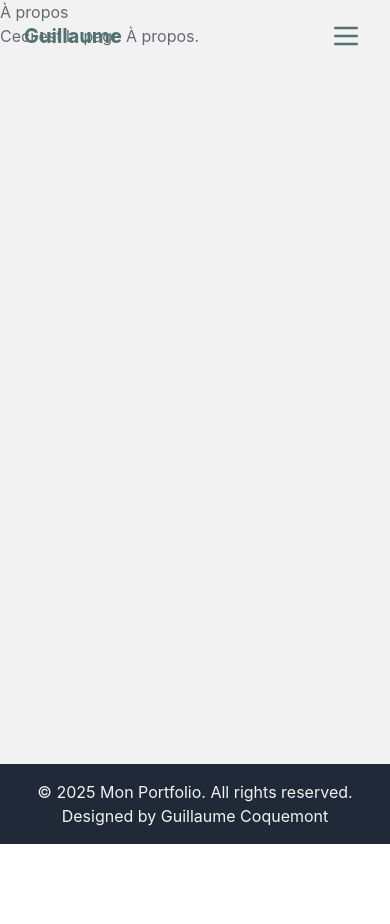
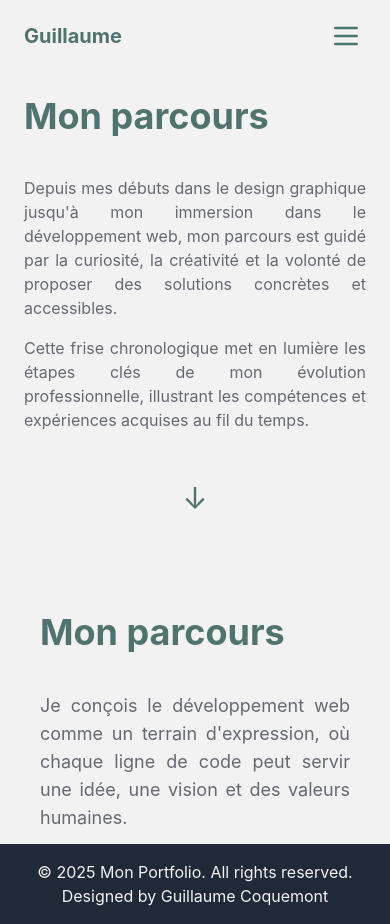
Before and after one commit to GuillaumeCoquemont/mon-portfolio, a React (Vite) app: page /about in a window 390 px wide. Before the commit the page ends 844 px from the top, so only its background shows below. Built offline with nearby package versions, Linux system fonts and the light colour scheme.

Commit message:
Création de la page About, d'une frise chronologique
Le CV à jour est encore à ajouter.

```diff
--- a/package.json
+++ b/package.json
@@ -14,6 +14,7 @@
     "react": "^19.1.0",
     "react-dom": "^19.1.0",
     "react-router-dom": "^7.6.3",
+    "react-vertical-timeline-component": "^3.5.3",
     "swiper": "^11.2.10"
   },
   "devDependencies": {
--- /dev/null
+++ b/src/components/About/AboutIntro.jsx
@@ -0,0 +1,28 @@
+export default function AboutIntro() {
+  return (
+    <section
+      id="about"
+      role="region"
+      aria-label="À propos de moi"
+      className="sm:min-h-screen snap-start pt-24 flex flex-col justify-center items-center bg-white text-black"
+    >
+      <div className="w-full max-w-4xl px-6">
+        <h2 className="text-4xl font-bold text-green mb-10">Mon parcours</h2>
+
+        <div className="text-darkGray text-justify space-y-4">
+          <p>
+            Depuis mes débuts dans le design graphique jusqu'à mon immersion dans le développement web, mon parcours est guidé par la curiosité, la créativité et la volonté de proposer des solutions concrètes et accessibles.
+          </p>
+          <p>
+            Cette frise chronologique met en lumière les étapes clés de mon évolution professionnelle, illustrant les compétences et expériences acquises au fil du temps.
+          </p>
+        </div>
+      </div>
+      <div className="mt-12">
+        <a href="#timeline" aria-label="Aller à la frise chronologique" className="animate-bounce text-green text-3xl">
+          ↓
+        </a>
+      </div>
+    </section>
+  );
+}
--- /dev/null
+++ b/src/components/About/AboutSection.jsx
@@ -0,0 +1,179 @@
+import { VerticalTimeline, VerticalTimelineElement } from 'react-vertical-timeline-component';
+import 'react-vertical-timeline-component/style.min.css';
+import { FaGraduationCap, FaCode, FaBriefcase } from 'react-icons/fa';
+import './flipcard.css';
+
+import React, { useState } from 'react';
+
+const timelineData = [
+  {
+    type: 'education',
+    date: '2013',
+    icon: <FaGraduationCap />,
+    title: "DEUST Bureautique et Communication Multimédia",
+    short: "DEUST Bureautique & Communication Multimédia – ULCO Boulogne-sur-Mer.",
+    details: "Formation universitaire axée sur la bureautique, la communication et les outils multimédias à l'Université Littoral Côte d’Opale de Boulogne-sur-Mer.",
+  },
+  {
+    type: 'work',
+    date: '2014',
+    icon: <FaBriefcase />,
+    title: "PanoSign (Boulogne-sur-Mer)",
+    short: "Stage en signalétique et communication visuelle.",
+    details: "Stage en 2014 chez PanoSign Boulogne-sur-Mer : création de supports de signalétique, impression, pose, découverte du travail en atelier et en équipe.",
+  },
+  {
+    type: 'education',
+    date: '2015',
+    icon: <FaGraduationCap />,
+    title: "Licence Design Graphique",
+    short: "Licence Design Graphique – EFFICOM Lille.",
+    details: "Licence professionnelle spécialisée en design graphique à EFFICOM Lille, approfondissement des outils de création visuelle et de la communication graphique.",
+  },
+  {
+    type: 'education',
+    date: '2017',
+    icon: <FaGraduationCap />,
+    title: "Mise à niveau en arts appliqués",
+    short: "Mise à niveau en arts appliqués – IFFDEC Rennes.",
+    details: "Année de mise à niveau à l’IFFDEC Rennes, acquisition des bases artistiques et techniques nécessaires pour poursuivre en design global.",
+  },
+  {
+    type: 'education',
+    date: '2018 - 2020',
+    icon: <FaGraduationCap />,
+    title: "Mastère en design global",
+    short: "Mastère en design global – IFFDEC Rennes.",
+    details: "Cursus mêlant architecture d'intérieur, design produit et design graphique. Deux stages de 6 mois : en design textile (création de motifs pour vêtements) et à Expression Bretagne (communication visuelle, affiches, logos, catalogues, découverte du code).",
+  },
+    {
+    type: 'work',
+    date: '2018',
+    icon: <FaBriefcase />,
+    title: "MG3",
+    short: "Stage en graphisme et communication visuelle.",
+    details: "Stage chez MG3 (2017) : graphisme, création de supports print, gestion de projets de communication visuelle.",
+  },
+  {
+    type: 'work',
+    date: '2019',
+    icon: <FaBriefcase />,
+    title: "Expression Bretagne (Morlaix)",
+    short: "Stage en communication visuelle.",
+    details: "Stage à Expression Bretagne (2018) : réalisation d’affiches, logos, catalogues, avec une première approche du code et du web.",
+  },
+  {
+    type: 'work',
+    date: '2021 - 2023',
+    icon: <FaBriefcase />,
+    title: "Expériences diverses",
+    short: "Divers emplois et réflexion professionnelle.",
+    details: "Petits boulots dans divers domaines en parallèle d'une réflexion sur mon avenir professionnel, avant de m’orienter définitivement vers le développement web.",
+  },
+  {
+    type: 'education',
+    date: '2024',
+    icon: <FaCode />,
+    title: "Formation Full Stack",
+    short: "Formation Full Stack – Code Academy.",
+    details: "Formation intensive en développement web full stack à Code Academy : React, Node.js, bases de données, déploiement et projets réels.",
+  },
+  {
+    type: 'education',
+    date: '2024 - 2025',
+    icon: <FaCode />,
+    title: "Bachelor Coordinateur de Projet Informatique",
+    short: "Bachelor Coordinateur de Projet Informatique – Sup de Vinci Rennes.",
+    details: "Formation à Sup de Vinci Rennes, axée développement front & back (React, Node.js, SQL…). Stage alterné d'un an à Hidéo (création de Véhidoc).",
+  },
+];
+
+export default function AboutSection() {
+  const [flipped, setFlipped] = useState(Array(timelineData.length).fill(false));
+
+  const handleFlip = idx => {
+    setFlipped(f =>
+      f.map((val, i) => (i === idx ? !val : val))
+    );
+  };
+
+  return (
+    <section
+      id="timeline"
+      role="region"
+      aria-label="À propos de moi"
+      className="min-h-screen pt-24 px-6 bg-white text-black"
+    >
+      <div className="max-w-6xl mx-auto mb-12">
+        <h2 className="text-4xl font-bold text-green mb-10">Mon parcours</h2>
+        <p className="text-lg text-darkGray text-justify mb-8">
+          Je conçois le développement web comme un terrain d'expression, où chaque ligne de code peut servir une idée, une vision et des valeurs humaines.
+        </p>
+        <VerticalTimeline
+          lineColor="#51736F"
+          className="vertical-timeline--horizontal"
+        >
+          {timelineData.map((item, idx) => (
+            <VerticalTimelineElement
+              key={idx}
+              className={`vertical-timeline-element--${item.type}`}
+              contentStyle={{ background: '#51736F', color: '#fff' }}
+              contentArrowStyle={{ borderRight: '7px solid #51736F' }}
+              date={item.date}
+              dateClassName="text-green"
+              iconStyle={{ background: '#51736F', color: '#fff' }}
+              icon={item.icon}
+            >
+              <div
+                className={`flip-card${flipped[idx] ? ' flipped' : ''}`}
+                onClick={() => handleFlip(idx)}
+                tabIndex={0}
+                role="button"
+                onKeyPress={e => {
+                  if (e.key === 'Enter' || e.key === ' ') handleFlip(idx);
+                }}
+                style={{ cursor: 'pointer' }}
+              >
+                <div className="flip-card-inner">
+                  <div className="flip-card-front flex flex-col items-center justify-center h-full">
+                    <h3 className="vertical-timeline-element-title text-lg font-semibold text-center">{item.title}</h3>
+                    <span className="block mt-2 text-sm opacity-80">{item.date}</span>
+                    <p className="mt-4 text-sm">{item.short}</p>
+                  </div>
+                  <div className="flip-card-back flex flex-col items-center justify-center h-full">
+                    <h3 className="vertical-timeline-element-title text-lg font-semibold text-center">{item.title}</h3>
+                    <p className="mt-4 text-sm text-center">{item.details}</p>
+                  </div>
+                </div>
+              </div>
+            </VerticalTimelineElement>
+          ))}
+        </VerticalTimeline>
+        <p className="text-lg text-darkGray text-justify mt-12">
+          Au-delà des compétences techniques, je recherche des projets qui ont du sens, portés par des équipes motivées avec lesquelles je peux apprendre, partager et construire.
+        </p>
+        <div className="mt-10 flex flex-col sm:flex-row sm:justify-center sm:gap-6 gap-4">
+          <a
+            href="/CV Guillaume COQUEMONT alternance Développeur Web.pdf"
+            download
+            className="inline-block px-6 py-3 bg-green text-white font-medium rounded-lg
+              hover:bg-white hover:text-green hover:shadow-lg
+              transform transition-all duration-300 hover:scale-105
+              border-2 border-green text-center"
+          >
+            Télécharger mon CV →
+          </a>
+          <a
+            href="/projects"
+            className="inline-block px-6 py-3 bg-white text-green border-2 border-green text-center font-medium rounded-lg
+              hover:bg-green hover:text-white hover:shadow-lg
+              transform transition-all duration-300 hover:scale-105
+              "
+          >
+            Voir mes projets →
+          </a>
+        </div>
+      </div>
+    </section>
+  );
+}
--- /dev/null
+++ b/src/components/About/flipcard.css
@@ -0,0 +1,35 @@
+.flip-card {
+  background-color: transparent;
+  width: 100%;
+  height: 250px;
+  perspective: 1000px;
+}
+
+.flip-card-inner {
+  position: relative;
+  width: 100%;
+  height: 100%;
+  text-align: center;
+  transition: transform 0.6s ease-in-out;
+  transform-style: preserve-3d;
+}
+
+.flip-card.flipped .flip-card-inner {
+  transform: rotateY(180deg);
+}
+
+.flip-card-front,
+.flip-card-back {
+  position: absolute;
+  width: 100%;
+  height: 100%;
+  backface-visibility: hidden;
+  padding: 1rem;
+  border-radius: 0.5rem;
+  background-color: #51736F;
+  color: white;
+}
+
+.flip-card-back {
+  transform: rotateY(180deg);
+}
--- a/src/pages/About.jsx
+++ b/src/pages/About.jsx
@@ -1,8 +1,16 @@
+import AboutIntro from '../components/About/AboutIntro'
+import AboutSection from '../components/About/AboutSection'
+
 export default function About() {
   return (
-    <div>
-      <h1>À propos</h1>
-      <p>Ceci est la page À propos.</p>
+     <div className="scroll-smooth md:snap-y md:snap-mandatory overflow-y-scroll h-screen">
+      <section className="md:snap-start sm:min-h-screen">
+        <AboutIntro />
+      </section>
+      <section className="md:snap-start sm:min-h-screen px-4 sm:px-8 pb-10">
+        <AboutSection />
+      </section>
+
     </div>
   )
 }
```
Also changed, not shown: 2 other files (tests, documents, lock files or other folders).
